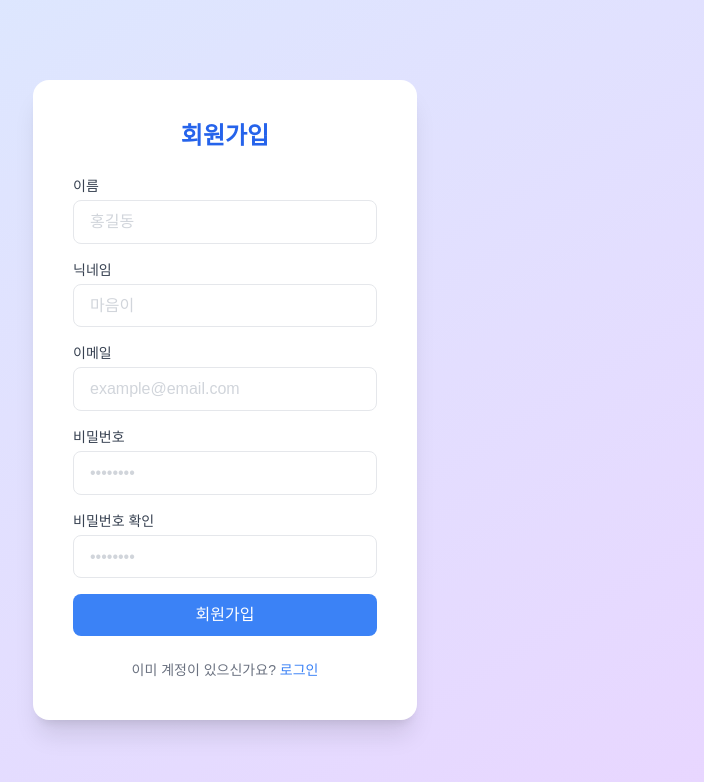
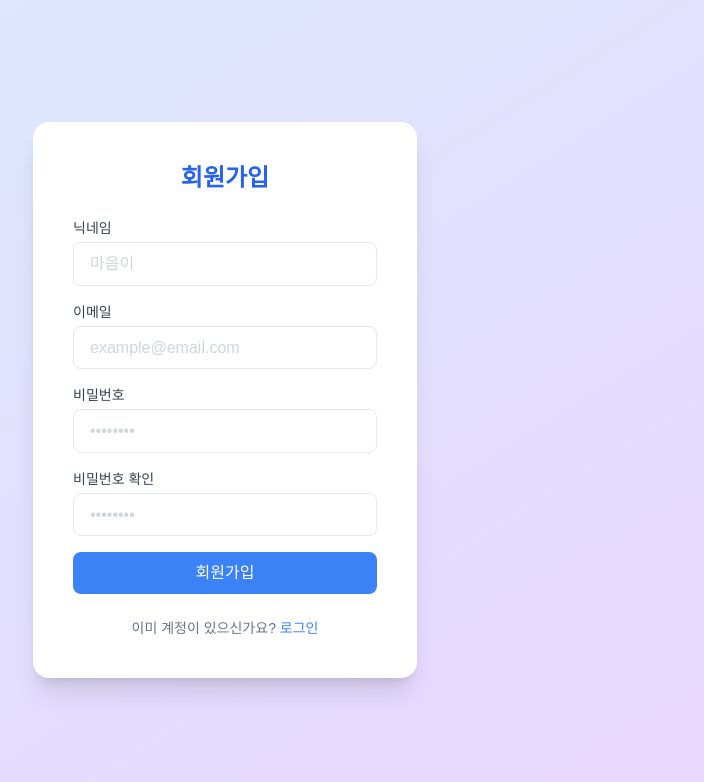
Before and after one commit to yoojeanah/maum-record, a Next.js app: page /signup in a window 1280 px wide. Shown: the top 782 px of the page, without its empty margins (415-1119 px from the left). Built offline with nearby package versions, Linux system fonts and the light colour scheme.

Commit message:
feat: signup 수정 통합

```diff
--- a/src/app/signup/page.js
+++ b/src/app/signup/page.js
@@ -5,14 +5,31 @@ import Link from "next/link";
 
 export default function SignupPage() {
   const router = useRouter();
-  const [name, setName] = useState("");
   const [nickname, setNickname] = useState("");
   const [email, setEmail] = useState("");
   const [password, setPassword] = useState("");
   const [confirmPassword, setConfirmPassword] = useState("");
+  const [passwordError, setPasswordError] = useState("");
   const [error, setError] = useState("");
 
-  const handleSignup = async (e) => {
+  const validatePassword = (pwd) => {
+    const minLength = /.{8,}/;
+    const upper = /[A-Z]/;
+    const lower = /[a-z]/;
+    const number = /[0-9]/;
+    const special = /[!@#$%^&*()_+{}\[\]:;<>,.?~\\/-]/;
+
+    if (!minLength.test(pwd)) return "8자 이상 입력해주세요.";
+    if (!upper.test(pwd)) return "대문자를 하나 이상 포함해주세요.";
+    if (!lower.test(pwd)) return "소문자를 하나 이상 포함해주세요.";
+    if (!number.test(pwd)) return "숫자를 하나 이상 포함해주세요.";
+    if (!special.test(pwd)) return "특수문자를 하나 이상 포함해주세요.";
+
+    return "";
+  };
+
+
+  const handleSubmit = async (e) => {
     e.preventDefault();
 
     if (password !== confirmPassword) {
@@ -23,14 +40,13 @@ export default function SignupPage() {
     setError("");
 
     const signupData = {
-      name,
       nickname,
       email,
       password,
     };
 
     try {
-      const res = await fetch("http://localhost:8080/api/signup", {
+      const res = await fetch("http://localhost:8080/signup", {
         method: "POST",
         headers: {
           "Content-Type": "application/json",
@@ -60,18 +76,7 @@ export default function SignupPage() {
     <div className="min-h-screen bg-gradient-to-br from-blue-100 to-purple-200 flex items-center justify-center">
       <div className="bg-white shadow-xl rounded-2xl p-10 w-96">
         <h2 className="text-2xl font-bold text-center mb-6 text-blue-600">회원가입</h2>
-        <form onSubmit={handleSignup} className="space-y-4">
-          <div>
-            <label className="block mb-1 text-sm font-medium text-gray-700">이름</label>
-            <input
-              type="text"
-              required
-              value={name}
-              onChange={(e) => setName(e.target.value)}
-              placeholder="홍길동"
-              className="appearance-none w-full px-4 py-2 border border-gray-200 rounded-lg text-gray-800 placeholder-gray-300 focus:outline-none focus:ring-2 focus:ring-blue-300"
-            />
-          </div>
+        <form onSubmit={handleSubmit} className="space-y-4">
           <div>
             <label className="block mb-1 text-sm font-medium text-gray-700">닉네임</label>
             <input
@@ -100,10 +105,18 @@ export default function SignupPage() {
               type="password"
               required
               value={password}
-              onChange={(e) => setPassword(e.target.value)}
+              onChange={(e) => {
+                const pwd = e.target.value;
+                setPassword(pwd);
+                const errorMsg = validatePassword(pwd);
+                setPasswordError(errorMsg);
+              }}
               placeholder="••••••••"
               className="appearance-none w-full px-4 py-2 border border-gray-200 rounded-lg text-gray-800 placeholder-gray-300 focus:outline-none focus:ring-2 focus:ring-blue-300"
             />
+            {passwordError && (
+              <p className="text-red-500 text-sm mt-1">{passwordError}</p>
+            ) }
           </div>
           <div>
             <label className="block mb-1 text-sm font-medium text-gray-700">비밀번호 확인</label>
```
